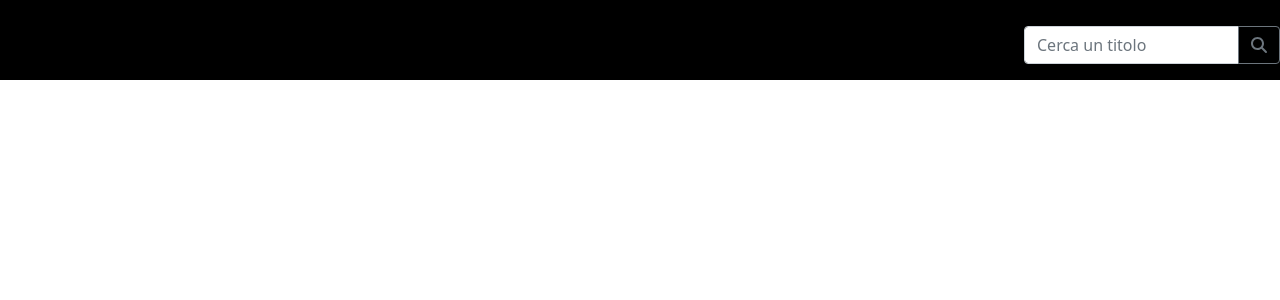
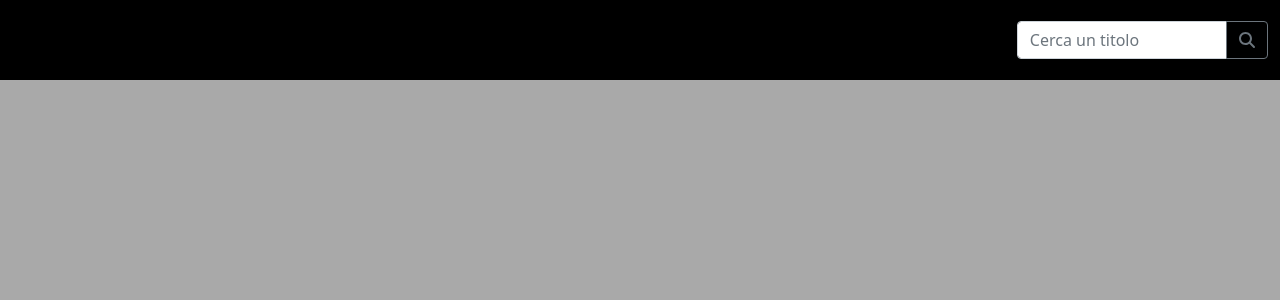
Before and after one commit to TrvMarco/vue-boolflix, a Vue app: page / in a window 1280 px wide. Shown: the top 300 px of the page. Built offline with nearby package versions, Linux system fonts and the light colour scheme.

Commit message:
prova array

```diff
--- a/package.json
+++ b/package.json
@@ -8,6 +8,7 @@
     "lint": "vue-cli-service lint"
   },
   "dependencies": {
+    "axios": "^0.27.2",
     "bootstrap": "^5.1.3",
     "core-js": "^3.8.3",
     "vue": "^2.6.14"
--- a/src/App.vue
+++ b/src/App.vue
@@ -1,16 +1,19 @@
 <template>
   <div id="app">
     <BaseHeader/>
+    <BaseMain/>
   </div>
 </template>
 
 <script>
 import BaseHeader from './components/blocks/BaseHeader'
+import BaseMain from './components/blocks/BaseMain.vue'
 
 export default {
   name: 'App',
   components: {
     BaseHeader,
+    BaseMain,
   }
 }
 </script>
--- a/src/components/blocks/BaseHeader.vue
+++ b/src/components/blocks/BaseHeader.vue
@@ -1,15 +1,42 @@
 <template>
-  <header>
-        <div class="input-group mb-3">
-            <input type="text" class="form-control" placeholder="Cerca un titolo" aria-label="Recipient's username" aria-describedby="button-addon2">
-            <button class="btn btn-outline-secondary" type="button" id="button-addon2"><i class="fa-solid fa-magnifying-glass"></i></button>
+  <header class="container-fluid">
+        <div class="input-group">
+            <input type="text" class="form-control" placeholder="Cerca un titolo" aria-label="Recipient's username" aria-describedby="button-addon2" v-model="dataShare.searchInputValue">
+            <button class="btn btn-outline-secondary" type="button" id="button-addon2" @click="getApiResponse(), dataShare.apiResponse"><i class="fa-solid fa-magnifying-glass"></i></button>
         </div>
   </header>
 </template>
 
 <script>
+import axios from 'axios';
+import dataShare from '../../sharedfiles/dataShare'
+
 export default {
-    name: 'BaseHeader'
+    name: 'BaseHeader',
+    data(){
+        return{
+            dataShare,
+            apiResponse: [],
+        }
+    },
+    methods:{
+        getApiResponse(){
+            axios.get('https://api.themoviedb.org/3/search/movie', {
+                params: {
+                    api_key: 'b12c3d5dea05d54fe7ab668775bb5103',
+                    query: this.dataShare.searchInputValue,
+                }
+            })
+            .then((response)=> {
+                this.apiResponse = response.data.results
+                console.log(response.data.results)
+            })
+            .catch((error)=> {
+                console.log(error);
+            })
+        }
+    }
+
 }
 </script>
 
@@ -21,7 +48,8 @@ export default {
         justify-content: flex-end;
         .input-group{
             width: 20%;
-            align-self: flex-end;
+            align-self: flex-start;
+            align-self: center;
         }
     }
 </style>
--- /dev/null
+++ b/src/components/blocks/BaseMain.vue
@@ -0,0 +1,45 @@
+<template>
+    <main>
+
+    </main>
+</template>
+
+<script>
+import axios from 'axios';
+import dataShare from '../../sharedfiles/dataShare';
+
+
+export default {
+    name: 'BaseMain',
+    data(){
+        return{
+            dataShare,
+
+        }
+    },
+    methods: {
+        getApiResponse(){
+            axios.get('https://api.themoviedb.org/3/search/movie', {
+                params: {
+                    api_key: 'b12c3d5dea05d54fe7ab668775bb5103',
+                    query: 'star'
+                }
+            })
+            .then((response)=> {
+                this.apiResponse = response.data.results
+                console.log(response.data.results)
+            })
+            .catch((error)=> {
+                console.log(error);
+            })
+        }
+    }
+}
+</script>
+
+<style lang="scss" scoped>
+    main{
+        background-color: #A9A9A9;
+        height: calc(100vh - 80px);
+    }
+</style>
--- /dev/null
+++ b/src/sharedfiles/dataShare.js
@@ -0,0 +1,5 @@
+import Vue from 'vue';
+
+export default Vue.observable({
+    searchInputValue: '',
+})
```
Also changed, not shown: 1 other file (tests, documents, lock files or other folders).
